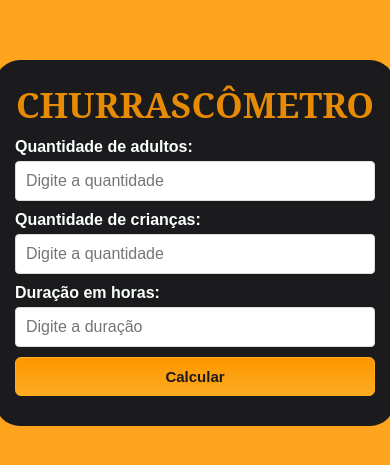
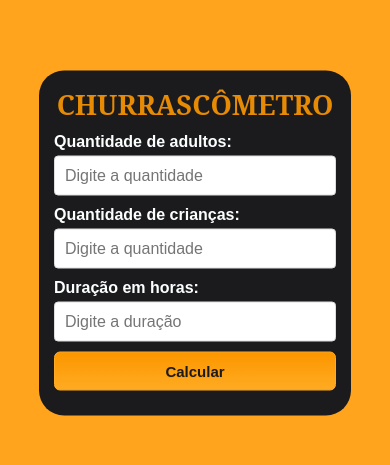
Before and after one commit to gblpacheco/churrascometro, a plain HTML site: page index.html in a window 390 px wide. Shown: the part 179-644 px from the top of the page. Drawn offline with Linux system fonts and the light colour scheme; a web font is replaced by a local one.

Commit message:
Update style.css

```diff
--- a/css/style.css
+++ b/css/style.css
@@ -108,3 +108,14 @@ section > ol {
 section > ol > li {
     padding-bottom: 8px;
 }
+
+@media (max-width: 480px) {
+    main {
+        width: 80%;
+        padding: 15px;
+    }
+
+    main > h1 {
+        font-size: 1.7em;
+    }
+}
```
